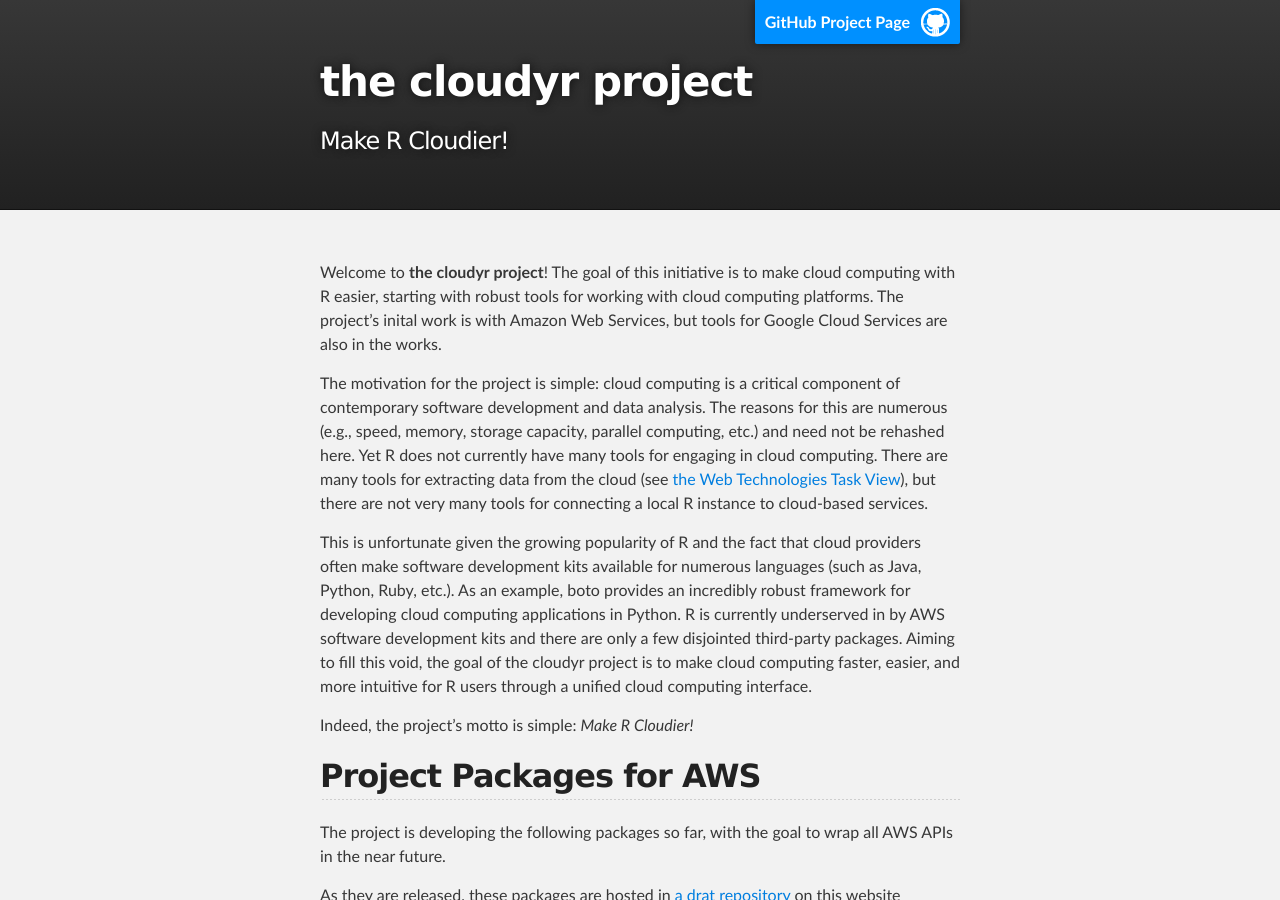
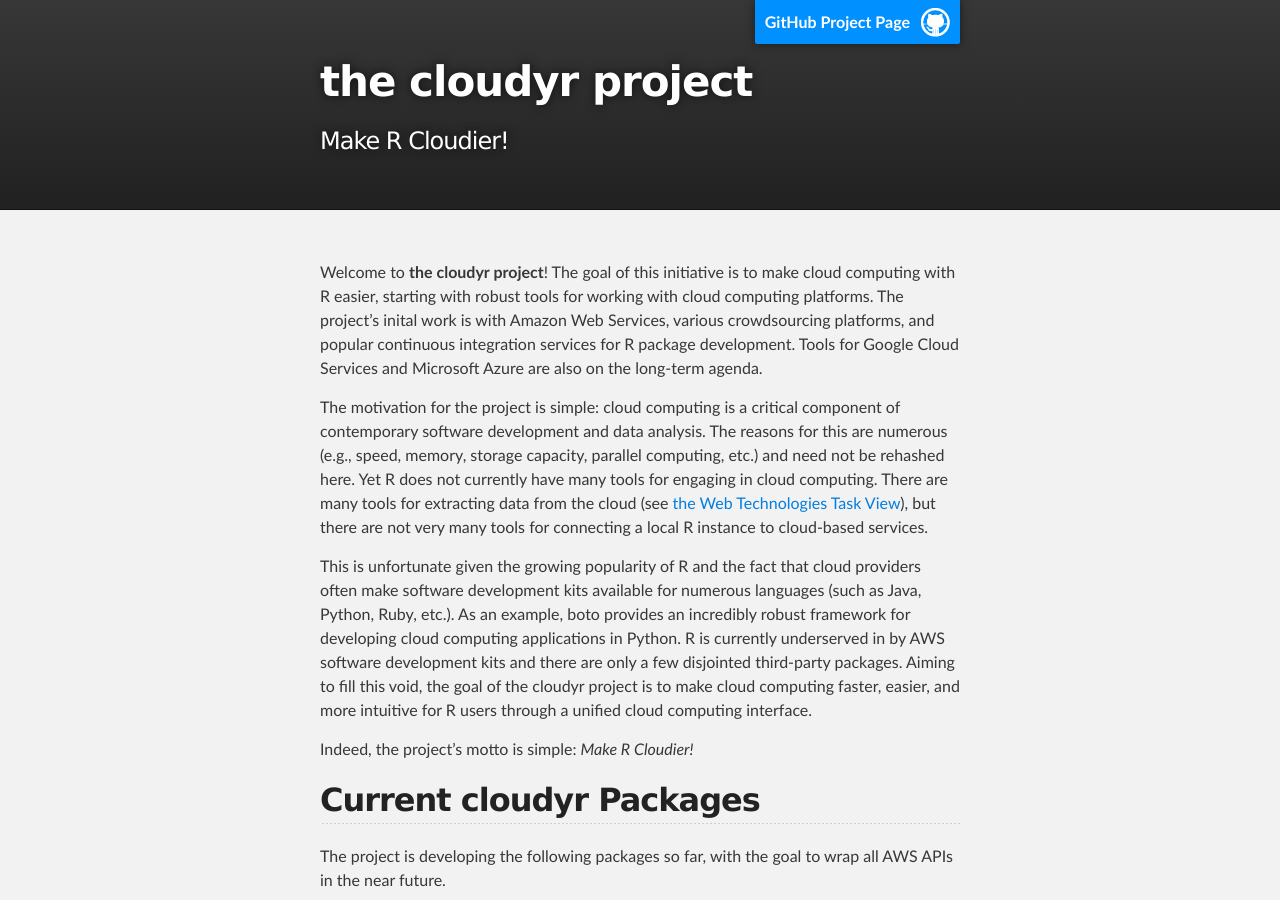
Before and after one commit to cloudyr/cloudyr.github.io, a Jekyll site: the page built from index.md, in a window 1280 px wide and 900 px high. Built offline with Jekyll 4.4.1, drawn with Linux system fonts in a browser that asks for light colours; Markdown is read by kramdown in place of the engine named in the settings; some of the changed text lies outside the part shown.

Commit message:
update webpage desc and pkgs

```diff
--- a/index.md
+++ b/index.md
@@ -3,7 +3,7 @@ layout: default
 title: the cloudyr project
 ---
 
-Welcome to **the cloudyr project**! The goal of this initiative is to make cloud computing with R easier, starting with robust tools for working with cloud computing platforms. The project's inital work is with Amazon Web Services, but tools for Google Cloud Services are also in the works.
+Welcome to **the cloudyr project**! The goal of this initiative is to make cloud computing with R easier, starting with robust tools for working with cloud computing platforms. The project's inital work is with Amazon Web Services, various crowdsourcing platforms, and popular continuous integration services for R package development. Tools for Google Cloud Services and Microsoft Azure are also on the long-term agenda.
 
 The motivation for the project is simple: cloud computing is a critical component of contemporary software development and data analysis. The reasons for this are numerous (e.g., speed, memory, storage capacity, parallel computing, etc.) and need not be rehashed here. Yet R does not currently have many tools for engaging in cloud computing. There are many tools for extracting data from the cloud (see [the Web Technologies Task View](http://cran.r-project.org/web/views/WebTechnologies.html)), but there are not very many tools for connecting a local R instance to cloud-based services.
 
@@ -11,7 +11,7 @@ This is unfortunate given the growing popularity of R and the fact that cloud pr
 
 Indeed, the project's motto is simple: *Make R Cloudier!*
 
-## Project Packages for AWS ##
+## Current cloudyr Packages ##
 
 The project is developing the following packages so far, with the goal to wrap all AWS APIs in the near future.
 
@@ -56,7 +56,10 @@ Here's what we're working on so far:
 | | [crowdflower](http://github.com/cloudyr/crowdflower) | Crowdflower | No | [![CRAN](http://www.r-pkg.org/badges/version/crowdflower)](http://cran.rstudio.com/package=crowdflower) |
 | | [microworkers](http://github.com/cloudyr/microworkers) | Microworkers | No | [![CRAN](http://www.r-pkg.org/badges/version/microworkers)](http://cran.rstudio.com/package=microworkers) |
 | Package Development | [travisci](http://github.com/cloudyr/travisci) | Travis-CI API Client  | No | [![CRAN](http://www.r-pkg.org/badges/version/travisci)](http://cran.rstudio.com/package=travisci) |
+|  | [appveyor](http://github.com/cloudyr/appveyor) | Appveyor API Client  | No | [![CRAN](http://www.r-pkg.org/badges/version/appveyor)](http://cran.rstudio.com/package=appveyor) |
 |  | [circleci](http://github.com/cloudyr/circleci) | Circle-CI API Client  | No | [![CRAN](http://www.r-pkg.org/badges/version/circleci)](http://cran.rstudio.com/package=circleci) |
+
+Contributions are always welcome. Pull requests via GitHub are the preferred way to contribute code and documentation. Ideas, brainstorming, and general discussion are welcome as issues on project-specific repositories or in [cloudyr's gitter chatroom](https://gitter.im/cloudyr).
 
 <!--
  - [aws.container](http://github.com/cloudyr/aws.container): EC2 container client
```
